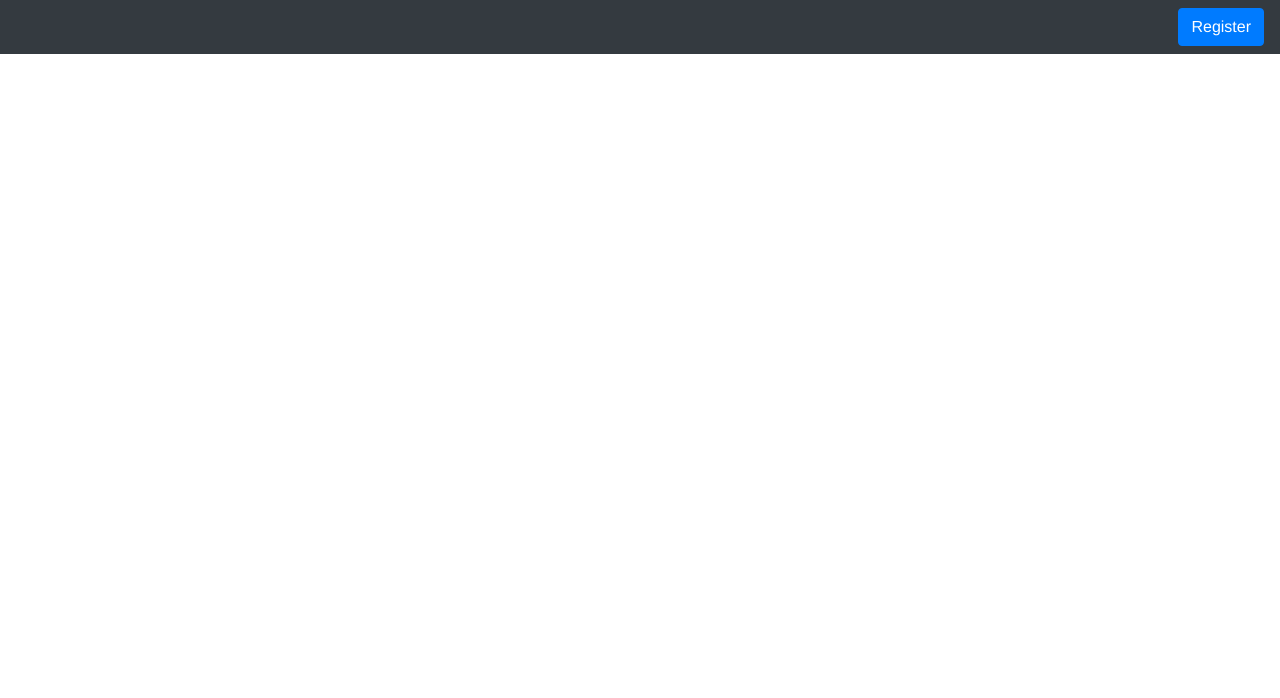
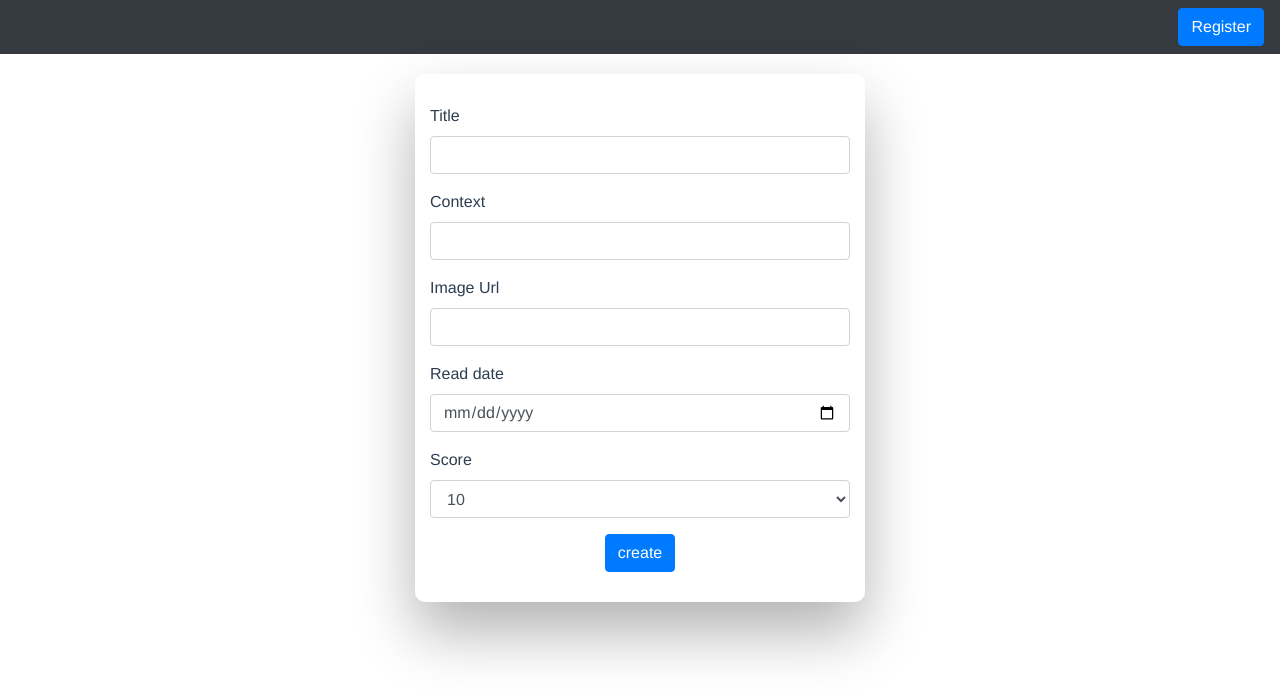
Before and after one commit to chinnawatsut/reader-vue, a Vue app: page /reviews/create in a window 1280 px wide. Shown: the top 698 px of the page. Built offline with nearby package versions, Linux system fonts and the light colour scheme.

Commit message:
new create page

```diff
--- a/src/router/index.js
+++ b/src/router/index.js
@@ -2,6 +2,7 @@ import Vue from "vue";
 import VueRouter from "vue-router";
 import Home from "../views/Home.vue";
 import Login from "../views/Login.vue";
+import CreateReview from "../views/CreateReview"
 import localStorage from '../services/localStorage';
 
 Vue.use(VueRouter);
@@ -19,6 +20,11 @@ const routes = [
     path: "/login",
     name: "login",
     component: Login
+  },
+  {
+    path: "/reviews/create",
+    name: "create-review",
+    component: CreateReview
   }
 ];
 
--- /dev/null
+++ b/src/views/CreateReview.vue
@@ -0,0 +1,71 @@
+<template>
+  <div class="container">
+    <form class="form-wrapper" @submit.prevent="createBook">
+      <base-input id="title" label="Title" type="text" v-model="title" />
+      <base-input id="context" label="Context" type="text" v-model="context" />
+      <base-input id="imgUrl" label="Image Url" type="text" v-model="imgUrl" />
+      <base-input id="date" label="Read date" type="date" v-model="readDate" />
+      <base-select id="score" label="Score" v-model="score" :customOptions="true">
+        <option v-for="(score,index) in 10" :value="score" :key="index">{{ score}}</option>
+      </base-select>
+      <button class="btn btn-primary" type="submit">create</button>
+    </form>
+  </div>
+</template>
+
+<script>
+import ReviewAPI from "../services/reviews.api";
+import BaseComponents from "../components/base/BaseComponents";
+
+export default {
+  components: {
+    ...BaseComponents
+  },
+  data() {
+    return {
+      title: "",
+      context: "",
+      imgUrl: "",
+      score: 10,
+      highCount: 0,
+      readDate: null
+    };
+  },
+  methods: {
+    createBook() {
+      const review = {
+        title: this.title,
+        context: this.context,
+        imgUrl: this.imgUrl,
+        score: this.score,
+        date: this.readDate
+      };
+
+      ReviewAPI.createReview(review)
+        .then(() => {
+          this.$router.push({ name: "home" })
+        })
+        .catch(e => {
+          console.log(e.response);
+        });
+    }
+  }
+};
+</script>
+
+<style scoped>
+.form-wrapper {
+  -webkit-border-radius: 10px 10px 10px 10px;
+  border-radius: 10px 10px 10px 10px;
+  background: #fff;
+  padding: 30px;
+  width: 90%;
+  max-width: 450px;
+  position: relative;
+  -webkit-box-shadow: 0 30px 60px 0 rgba(0, 0, 0, 0.3);
+  box-shadow: 0 30px 60px 0 rgba(0, 0, 0, 0.3);
+  text-align: center;
+  margin: auto;
+  margin-top: 20px;
+}
+</style>
--- a/src/views/Home.vue
+++ b/src/views/Home.vue
@@ -1,6 +1,6 @@
 <template>
   <div class="container">
-    <ul class="list-group">
+    <ul class="list-group list-wrapper">
       <li
         v-for="(review,index) in reviews"
         :key="index"
@@ -8,39 +8,22 @@
         class="list-group-item"
       >{{review.title}} - {{review.date | year}} ({{review.score}}/10)</li>
     </ul>
-    <form class @submit.prevent="createBook">
-      <base-input id="title" label="Title" type="text" v-model="title" />
-      <base-input id="context" label="Context" type="text" v-model="context" />
-      <base-input id="imgUrl" label="Image Url" type="text" v-model="imgUrl" />
-      <base-input id="date" label="Read date" type="date" v-model="readDate" />
-      <base-select id="score" label="Score" v-model="score" :customOptions="true">
-        <option v-for="(score,index) in 10" :value="score" :key="index">{{ score}}</option>
-      </base-select>
-      <button class="btn btn-primary" type="submit">create</button>
-    </form>
+    <router-link to="/reviews/create">
+      <button class="btn btn-primary mt-2">Write a review</button>
+    </router-link>
   </div>
 </template>
 
 <script>
 import ReviewAPI from "../services/reviews.api";
-import BaseComponents from "../components/base/BaseComponents";
 import AuthApi from "../services/auth.api";
 import eventBus from "../eventBus";
 
 export default {
   name: "home",
-  components: {
-    ...BaseComponents
-  },
   data() {
     return {
-      reviews: [],
-      title: "",
-      context: "",
-      imgUrl: "",
-      score: 10,
-      highCount: 0,
-      readDate: null
+      reviews: []
     };
   },
   created() {
@@ -49,28 +32,6 @@ export default {
   },
   mounted() {},
   methods: {
-    createBook() {
-      const review = {
-        title: this.title,
-        context: this.context,
-        imgUrl: this.imgUrl,
-        score: this.score,
-        date: this.readDate
-      };
-
-      ReviewAPI.createReview(review)
-        .then(response => {
-          console.log(response);
-        })
-        .catch(e => {
-          console.log(e.response);
-        });
-      this.title = "";
-      this.score = 10;
-      this.imgUrl = "";
-      this.readDate = null;
-      this.context = "";
-    },
     fetchReviews() {
       ReviewAPI.getReviews().then(response => {
         this.reviews = response.data;
@@ -97,4 +58,7 @@ img {
 .highlight {
   color: #41b883;
 }
+.list-wrapper {
+  margin-top: 30px;
+}
 </style>
```
